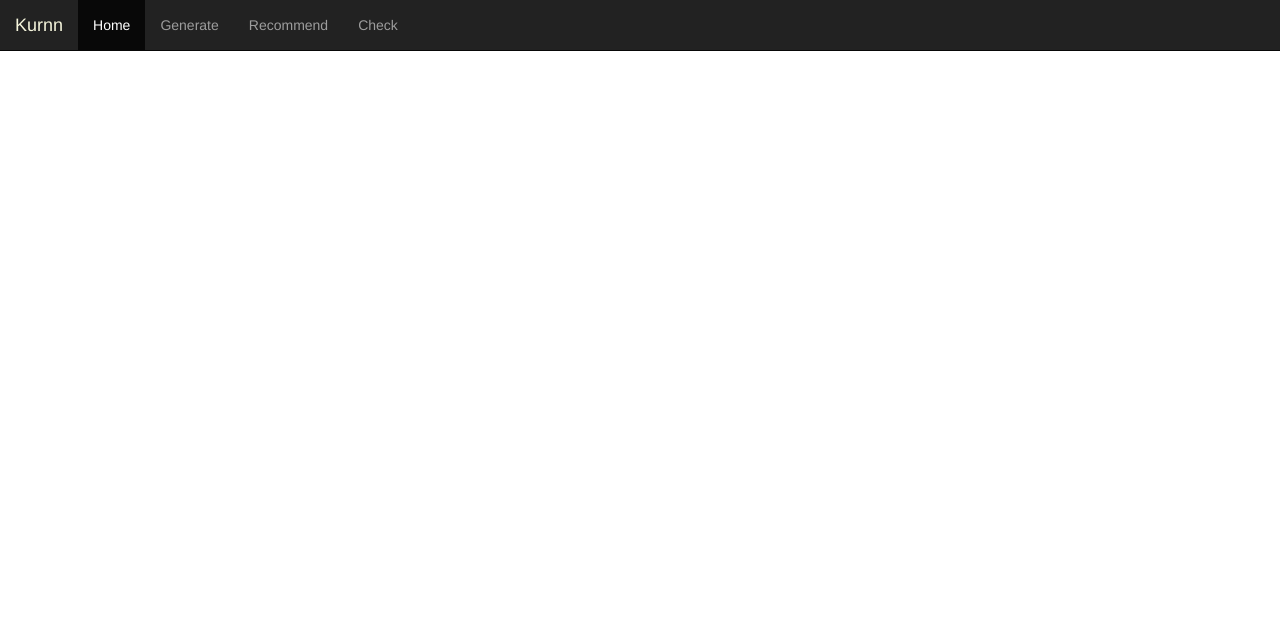
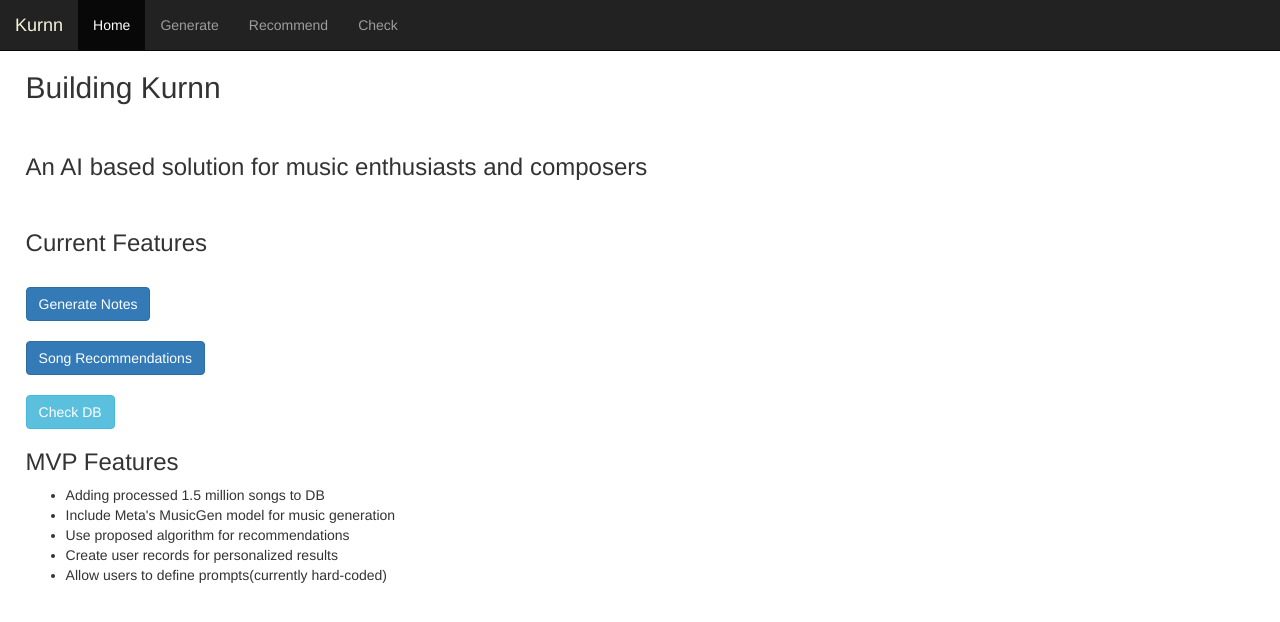
Before and after one commit to aniketgope00/Kurnn, a Flask app: page / in a window 1280 px wide. Shown: the top 622 px of the page. Run offline with Flask 3, Linux system fonts and the light colour scheme; some libraries are stand-ins or nearby versions.

Commit message:
adding final changes

```diff
--- a/app.py
+++ b/app.py
@@ -44,6 +44,7 @@ def allowed_file(filename):
     return '.' in filename and filename.rsplit('.', 1)[1].lower() in ALLOWED_EXTENSIONS
 
 def recommend_songs(filepath, num_recommendations):
+    os.makedirs(UPLOAD_FOLDER, exist_ok=True)
     get_features = feature_extractor_module.extract_audio_features(file_path=filepath)
     df = pd.DataFrame([get_features])
     df = df.drop(columns=["mfcc_mean", "mfcc_std"])
@@ -57,7 +58,6 @@ def recommend_songs(filepath, num_recommendations):
     files_list = os.listdir("uploads")
     for file in files_list:
         os.remove("uploads/"+file)
-    os.rmdir("uploads")
     return songs
 
 @app.route('/')
@@ -70,8 +70,9 @@ def generate():
 
 @app.route("/generate_result", methods = ["GET","POST"])
 def generate_results():
+    os.makedirs(UPLOAD_FOLDER, exist_ok=True)
     # Get form data
-    prompt = request.form["prompt"]
+    #prompt = request.form["prompt"]
     file = request.files['file']
     if file.filename == '':
         flash('No file selected')
@@ -88,7 +89,9 @@ def generate_results():
     song_data = models.get_new_lyrics(lyrics)
     text_output = models.text_to_music(song_data[0], song_data[1])
 
-
+    files_list = os.listdir("uploads")
+    for file in files_list:
+        os.remove("uploads/"+file)
 
     # Render results
     return render_template("generation_results.html", text_output=text_output, lyrics = lyrics, song_data = song_data[:2], new_lyrics = song_data[-1])
--- a/models.py
+++ b/models.py
@@ -23,7 +23,7 @@ def get_new_lyrics(lyrics:str)->str:
     model = genai.GenerativeModel("gemini-1.5-flash")
     song_type = model.generate_content(f"In one word, tell me what type of song has the lyrics: {lyrics}").text
     song_genre = model.generate_content(f"In one word, tell me what genre of song has the lyrics: {lyrics}").text
-    new_lyrics = model.generate_content(f"Given lyrics {lyrics}, write a new verse for the song")
+    new_lyrics = model.generate_content(f"Given lyrics {lyrics}, write a new verse for the song").text
     return [song_type, song_genre, new_lyrics]
 
 def text_to_music(song_type:str, song_genre:str)->list:
--- a/templates/index.html
+++ b/templates/index.html
@@ -2,5 +2,27 @@
 
 {% block content %}
 
+<div style="padding-left: 2%;">
+
+<h2>Building Kurnn</h2><br>
+<h3>An AI based solution for music enthusiasts and composers</h3>
+<br>
+<h3>Current Features</h3><br>
+<a href="/generate" class="btn btn-primary" role="button">Generate Notes</a><br>
+<br>
+<a href="/recommend" class="btn btn-primary" role="button">Song Recommendations</a><br>
+<br>
+<a href="/check" class="btn btn-info" role="button">Check DB</a><br>
+
+<h3>MVP Features</h3>
+<ul>
+  <li>Adding processed 1.5 million songs to DB</li>
+  <li>Include Meta's MusicGen model for music generation</li>
+  <li>Use proposed algorithm for recommendations</li>
+  <li>Create user records for personalized results</li>
+  <li>Allow users to define prompts(currently hard-coded)</li>
+</ul>
+
+</div>
 
 {% endblock %}
```
Also changed, not shown: templates/generate.html (+8 -6 lines), templates/generation_results.html (+16 -7 lines), 1 other file.
